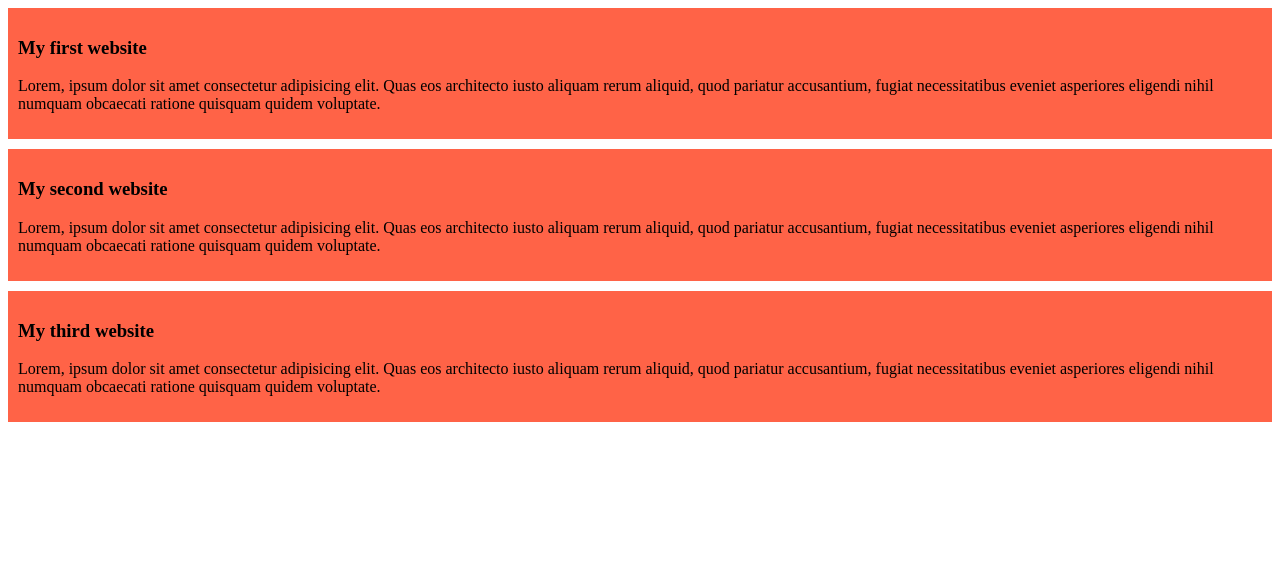
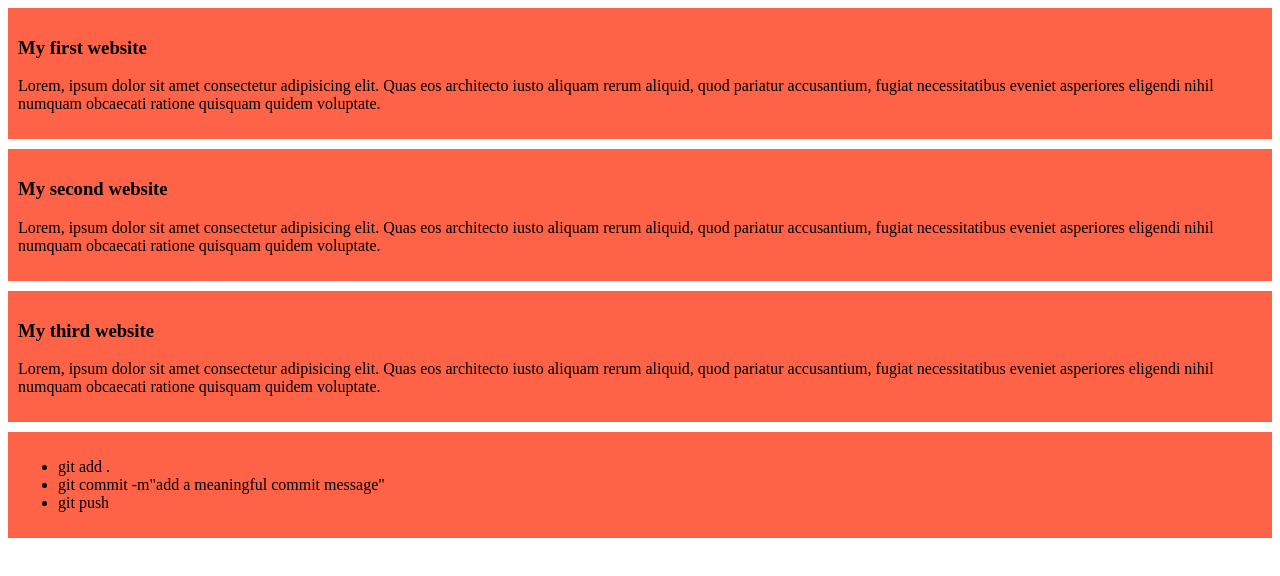
Before and after one commit to shihab027/my-simple-website, a plain HTML site: page simple.html in a window 1280 px wide. Drawn offline with Linux system fonts and the light colour scheme.

Commit message:
added the list item

```diff
--- a/simple.html
+++ b/simple.html
@@ -19,6 +19,13 @@
         <h3>My third website</h3>
     <p>Lorem, ipsum dolor sit amet consectetur adipisicing elit. Quas eos architecto iusto aliquam rerum aliquid, quod pariatur accusantium, fugiat necessitatibus eveniet asperiores eligendi nihil numquam obcaecati ratione quisquam quidem voluptate.</p>
     </div>
+    <div>
+        <ul>
+            <li>git add .</li>
+            <li>git commit -m"add a meaningful commit message"</li>
+            <li>git push</li>
+        </ul>
+    </div>
 
 </body>
 </html>
```
